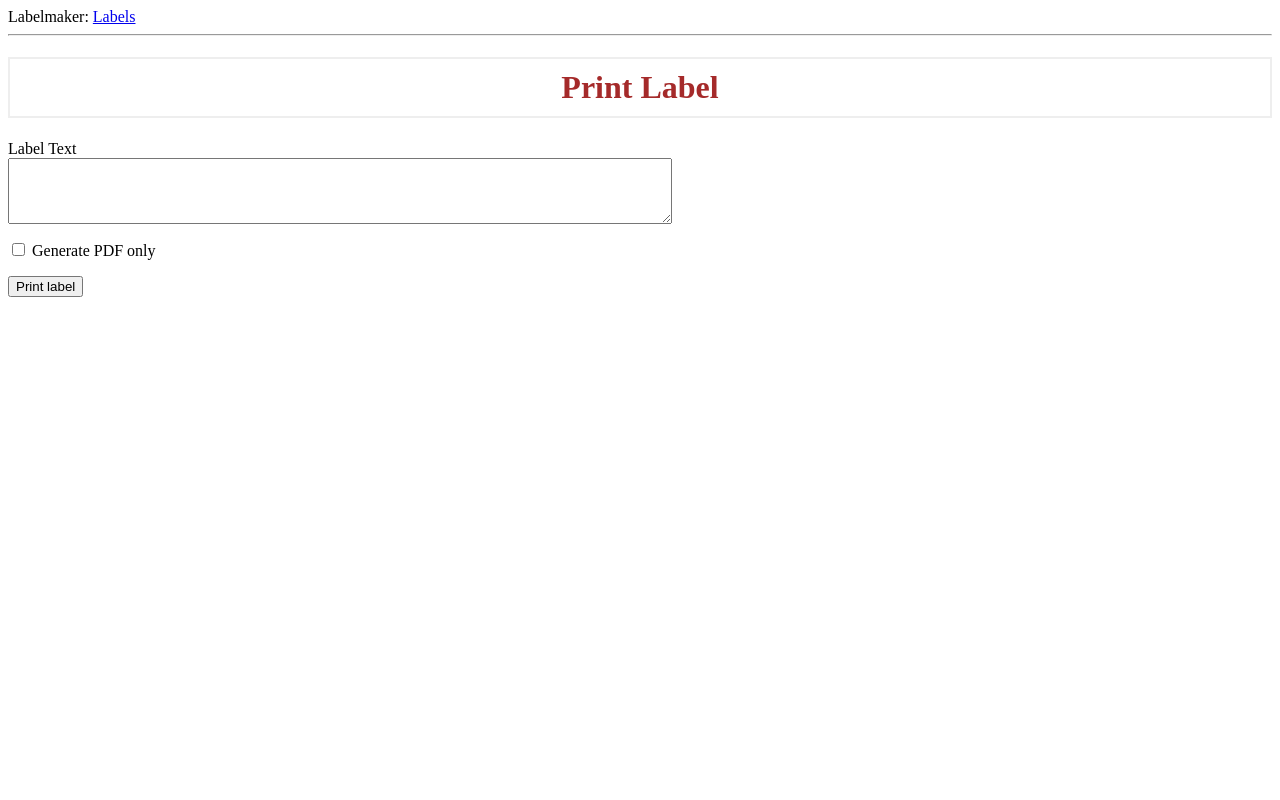
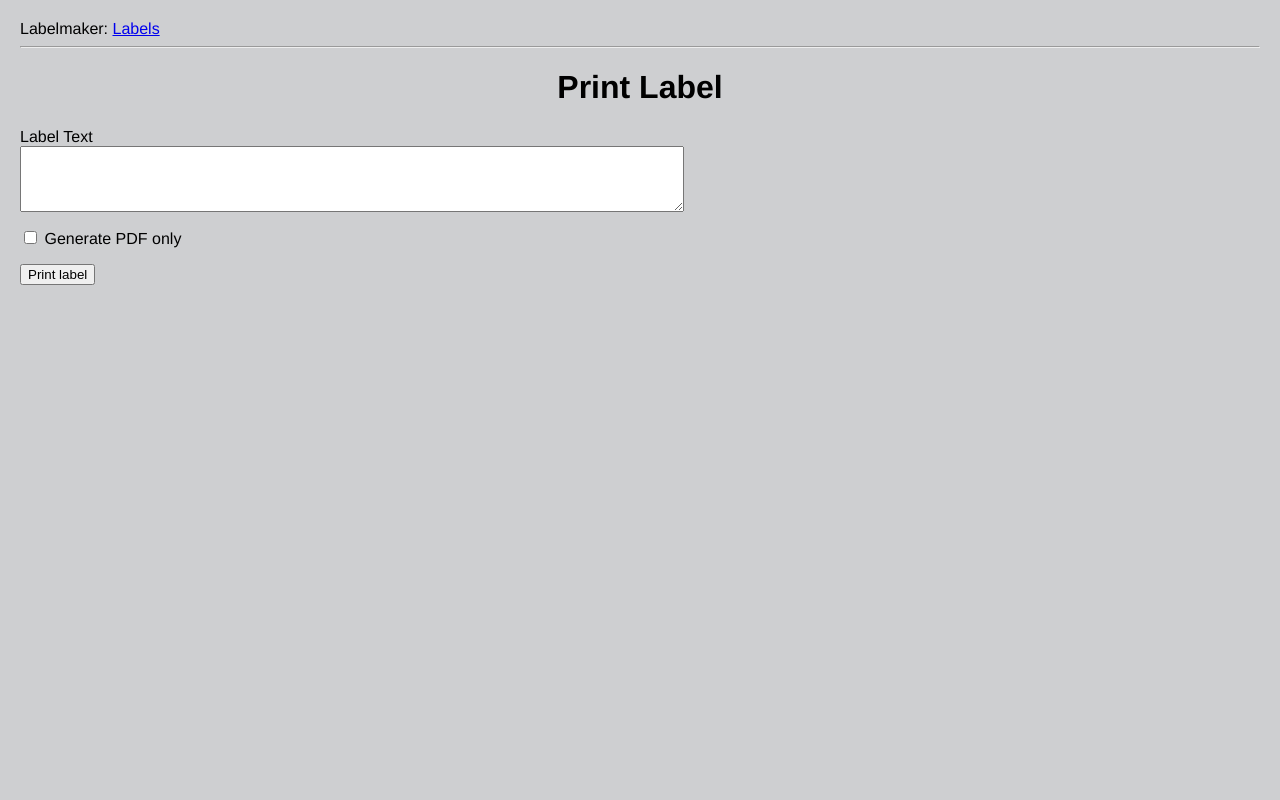
Before and after one commit to vherolf/zebralabel, a Flask app: page / in a window 1280 px wide. Run offline with Flask 2, Linux system fonts and the light colour scheme.

Commit message:
changed to new style

```diff
--- a/app/static/css/zebralabel.css
+++ b/app/static/css/zebralabel.css
@@ -1,6 +1,24 @@
+body {
+    margin: 10;
+    padding: 10;
+    font-family: "Helvetica Neue", Helvetica, Arial, sans-serif;
+    color: rgb(0,0,0);
+    background-color: rgb(206,207,209)
+  }
+
+header {
+    margin: 10;
+    padding: 10;
+    font-family: "Helvetica Neue", Helvetica, Arial, sans-serif;
+    color: rgb(0,0,0);
+    background-color: rgb(145,155,160)
+}
+
 h1 {
-    border: 2px #eee solid;
-    color: brown;
     text-align: center;
-    padding: 10px;
+
 }
+
+.warning {
+    color: red;
+}
```
